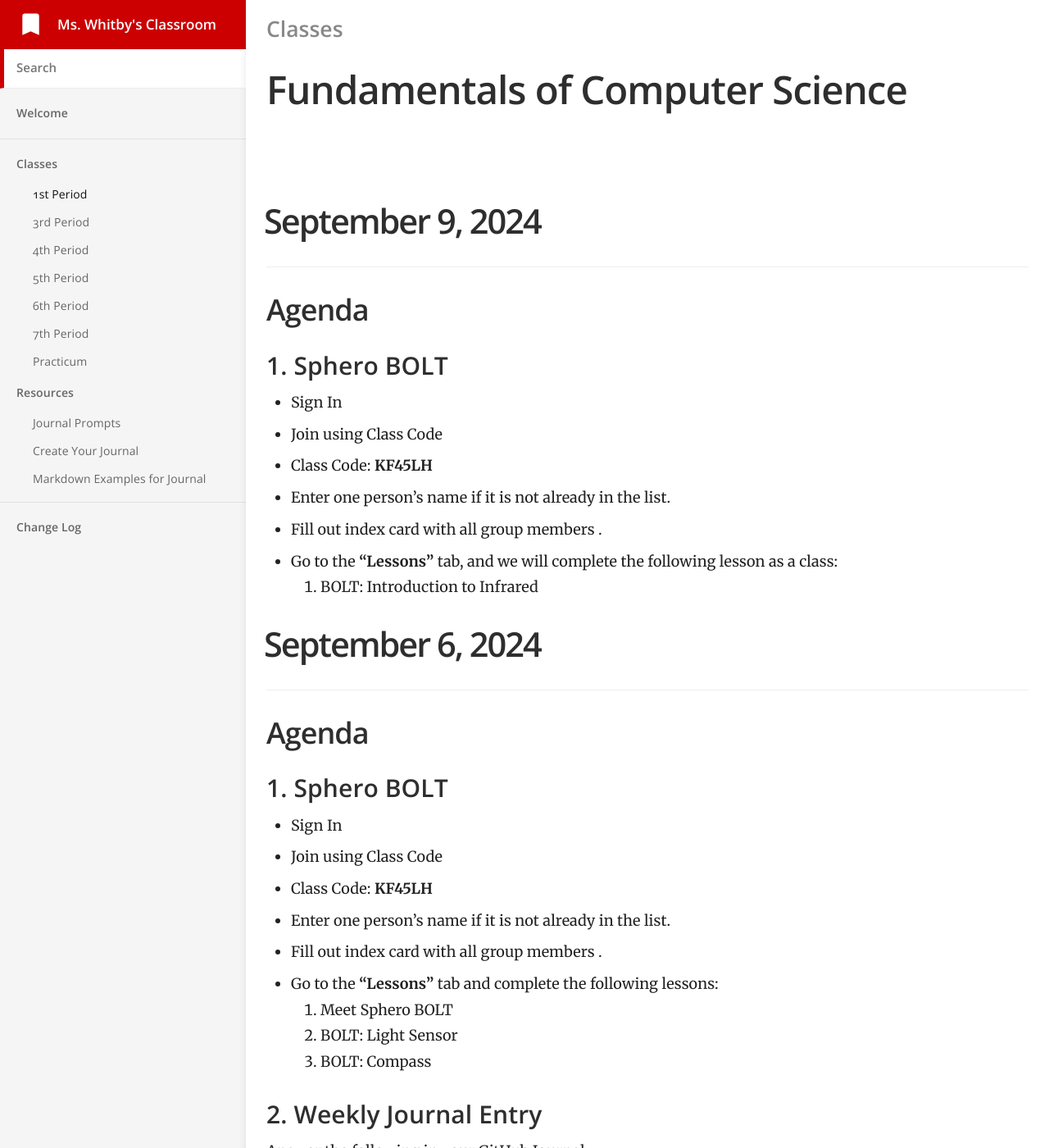
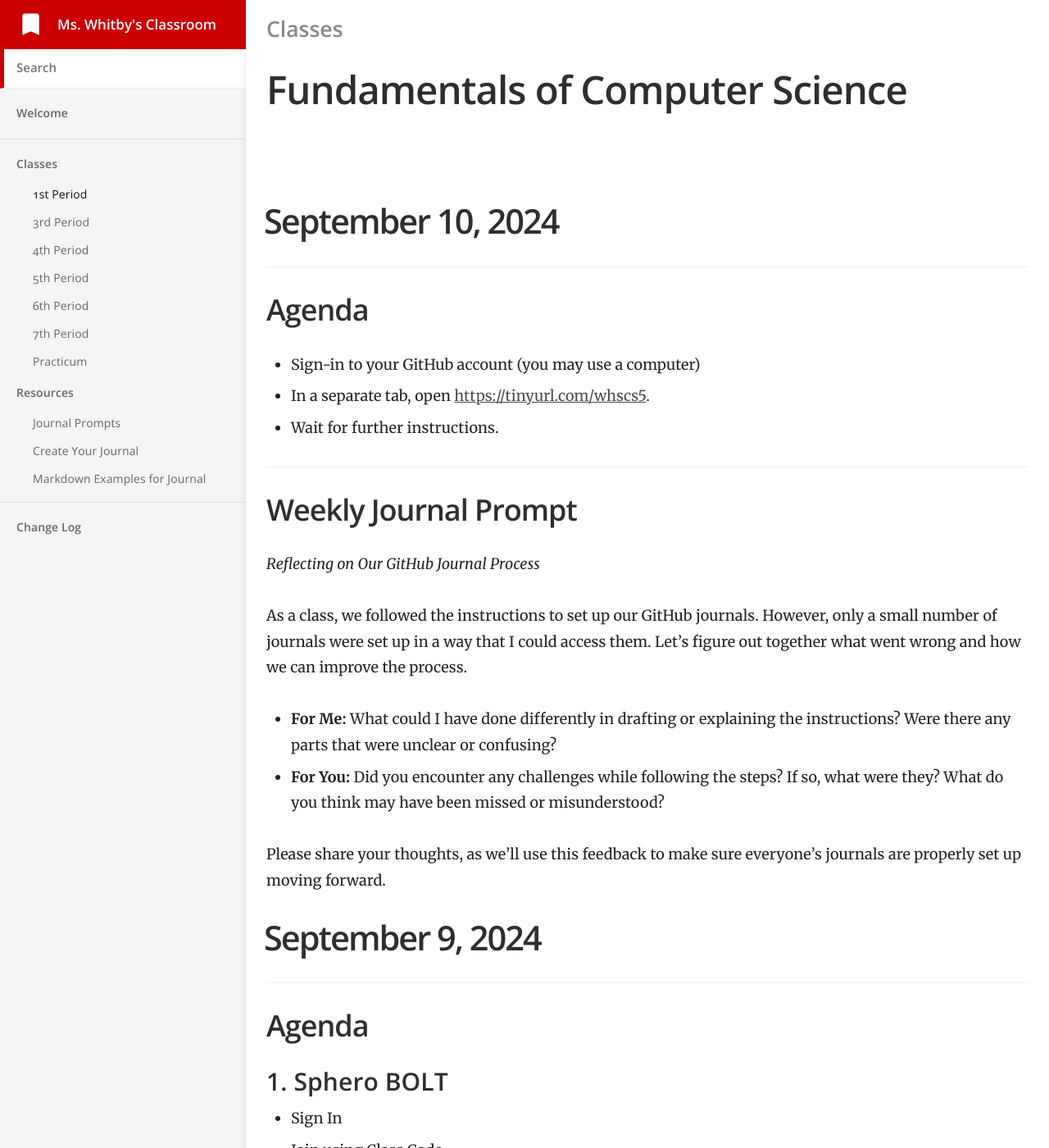
Before and after one commit to mswhitby/classroom, a Jekyll site: the page built from _docs/classes/1st.md, in a window 1280 px wide and 1400 px high. Shown: the whole window at 82% size. Built offline with Jekyll 4.4.1, drawn with Linux system fonts in a browser that asks for light colours.

Commit message:
Updated lesson and journal prompts

```diff
--- a/_docs/classes/1st.md
+++ b/_docs/classes/1st.md
@@ -4,6 +4,26 @@ subtitle: Fundamentals of Computer Science
 category: Classes
 order: 1
 ---
+
+# September 10, 2024
+
+## Agenda
+
+- Sign-in to your GitHub account (you may use a computer)
+- In a separate tab, open [https://tinyurl.com/whscs5](https://tinyurl.com/whscs5).
+- Wait for further instructions.
+
+## Weekly Journal Prompt
+
+_Reflecting on Our GitHub Journal Process_
+
+As a class, we followed the instructions to set up our GitHub journals. However, only a small number of journals were set up in a way that I could access them. Let’s figure out together what went wrong and how we can improve the process.
+
+- **For Me:** What could I have done differently in drafting or explaining the instructions? Were there any parts that were unclear or confusing?
+- **For You:** Did you encounter any challenges while following the steps? If so, what were they? What do you think may have been missed or misunderstood?
+
+Please share your thoughts, as we’ll use this feedback to make sure everyone’s journals are properly set up moving forward.
+
 
 # September 9, 2024
 
```
Also changed, not shown: _docs/resources/journal.md (+20 -5 lines).
